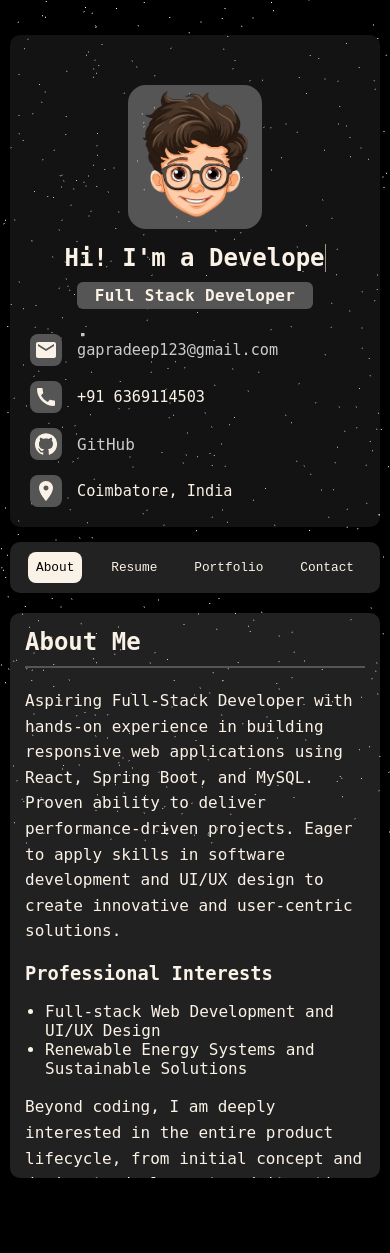
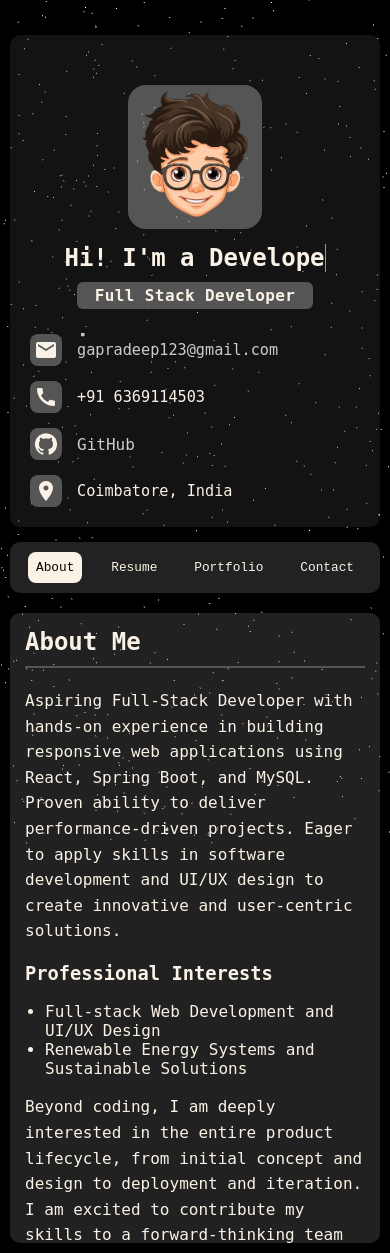
Before and after one commit to Pradeep-G-A/personal-portfolio, a React (Create React App) app: page / in a window 390 px wide. Before the commit the page ends 1188 px from the top, so only its background shows below. Built offline with nearby package versions, Linux system fonts and the light colour scheme.

Commit message:
fixed console warnings

```diff
--- a/src/components/profileSection.jsx
+++ b/src/components/profileSection.jsx
@@ -15,7 +15,7 @@ export const ProfileSection = () => {
         </div>
         {/* <h1 className="profile-name">Pradeep G A</h1> */}
         <h1 aria-label="Hi! I'm Pradeep" className="profile-name">
-          Hi! I'm&nbsp;<span class="typewriter"></span>
+          Hi! I'm&nbsp;<span className="typewriter"></span>
         </h1>
         <div className="profile-role">Full Stack Developer</div>
         <div className="profile-details">
--- a/src/index.js
+++ b/src/index.js
@@ -2,13 +2,17 @@ import React from 'react';
 import ReactDOM from 'react-dom/client';
 import './index.css';
 import App from './App';
-
 import reportWebVitals from './reportWebVitals';
 import { BrowserRouter } from 'react-router-dom';
 
 const root = ReactDOM.createRoot(document.getElementById('root'));
 root.render(
-  <BrowserRouter>
+  <BrowserRouter
+    future={{
+      v7_startTransition: true,
+      v7_relativeSplatPath: true,
+    }}
+  >
     <App/>
   </BrowserRouter>
 );
--- a/src/portfolio/portfolio.css
+++ b/src/portfolio/portfolio.css
@@ -204,13 +204,13 @@ body {
 .content-display {
   background-color: rgba(112, 111, 111, 0.3);
   border-radius: 10px;
-  max-height: 550px;
+  max-height: 420px;
   padding: 25px;
   flex-grow: 1;
   animation: fadeIn 0.5s ease;
   overflow-y: scroll;
   scrollbar-width: thin;
-  scrollbar-color: #000000 #ffffff;
+  scrollbar-color: #000000 #faf2e6;
 }
 
 .content-display::-webkit-scrollbar {
@@ -678,9 +678,9 @@ body {
 
   .content-display {
     overflow-y: scroll;
-    max-height: 535px;
+    max-height: 600px;
     scrollbar-width: thin;
-    scrollbar-color: #000000 #ffffff;
+    scrollbar-color: #000000 #faf2e6;
   }
 
   .sidebar {
--- a/src/portfolio/skills.jsx
+++ b/src/portfolio/skills.jsx
@@ -160,7 +160,7 @@ export const AiIcon = (props) => (
   <svg xmlns="http://www.w3.org/2000/svg" viewBox="0 0 256 256" {...props}>
 <rect width="256" height="256" fill="#FFFFFF" rx="60" />
   <g transform="translate(1 1) scale(0.5)">
-    <path fill="#000000" fill-rule="evenodd" d="M384 128v256H128V128zm-148.25 64h-24.932l-47.334 128h22.493l8.936-25.023h56.662L260.32 320h23.847zm88.344 0h-22.402v128h22.402zm-101 21.475l22.315 63.858h-44.274zM405.335 320H448v42.667h-42.667zm-256 85.333H192V448h-42.667zm85.333 0h42.666V448h-42.666zM149.333 64H192v42.667h-42.667zM320 405.333h42.667V448H320zM234.667 64h42.666v42.667h-42.666zM320 64h42.667v42.667H320zm85.333 170.667H448v42.666h-42.667zM64 320h42.667v42.667H64zm341.333-170.667H448V192h-42.667zM64 234.667h42.667v42.666H64zm0-85.334h42.667V192H64z"/>
+    <path fill="#000000" fillRule="evenodd" d="M384 128v256H128V128zm-148.25 64h-24.932l-47.334 128h22.493l8.936-25.023h56.662L260.32 320h23.847zm88.344 0h-22.402v128h22.402zm-101 21.475l22.315 63.858h-44.274zM405.335 320H448v42.667h-42.667zm-256 85.333H192V448h-42.667zm85.333 0h42.666V448h-42.666zM149.333 64H192v42.667h-42.667zM320 405.333h42.667V448H320zM234.667 64h42.666v42.667h-42.666zM320 64h42.667v42.667H320zm85.333 170.667H448v42.666h-42.667zM64 320h42.667v42.667H64zm341.333-170.667H448V192h-42.667zM64 234.667h42.667v42.666H64zm0-85.334h42.667V192H64z"/>
   </g>
   </svg>
 );
```
